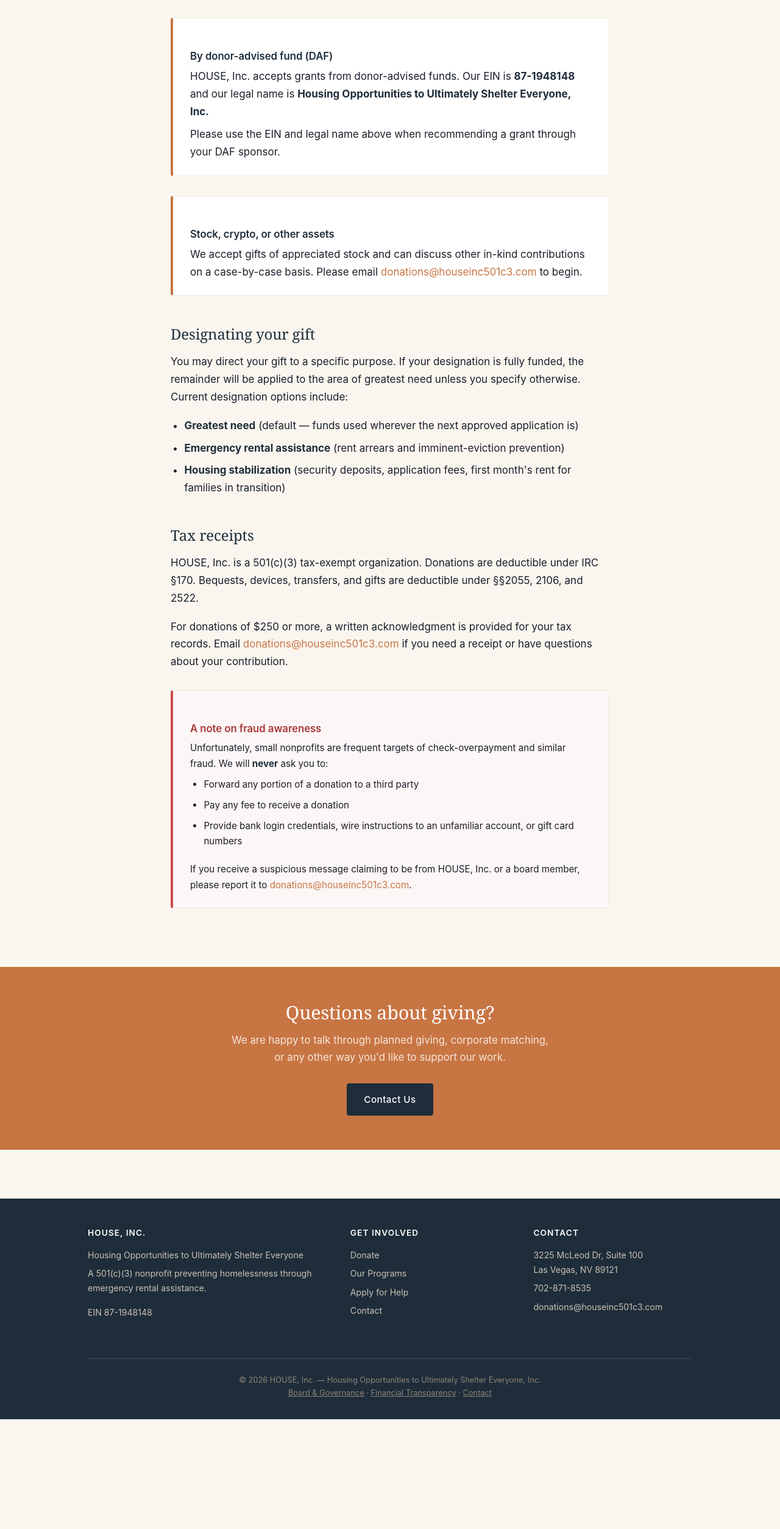
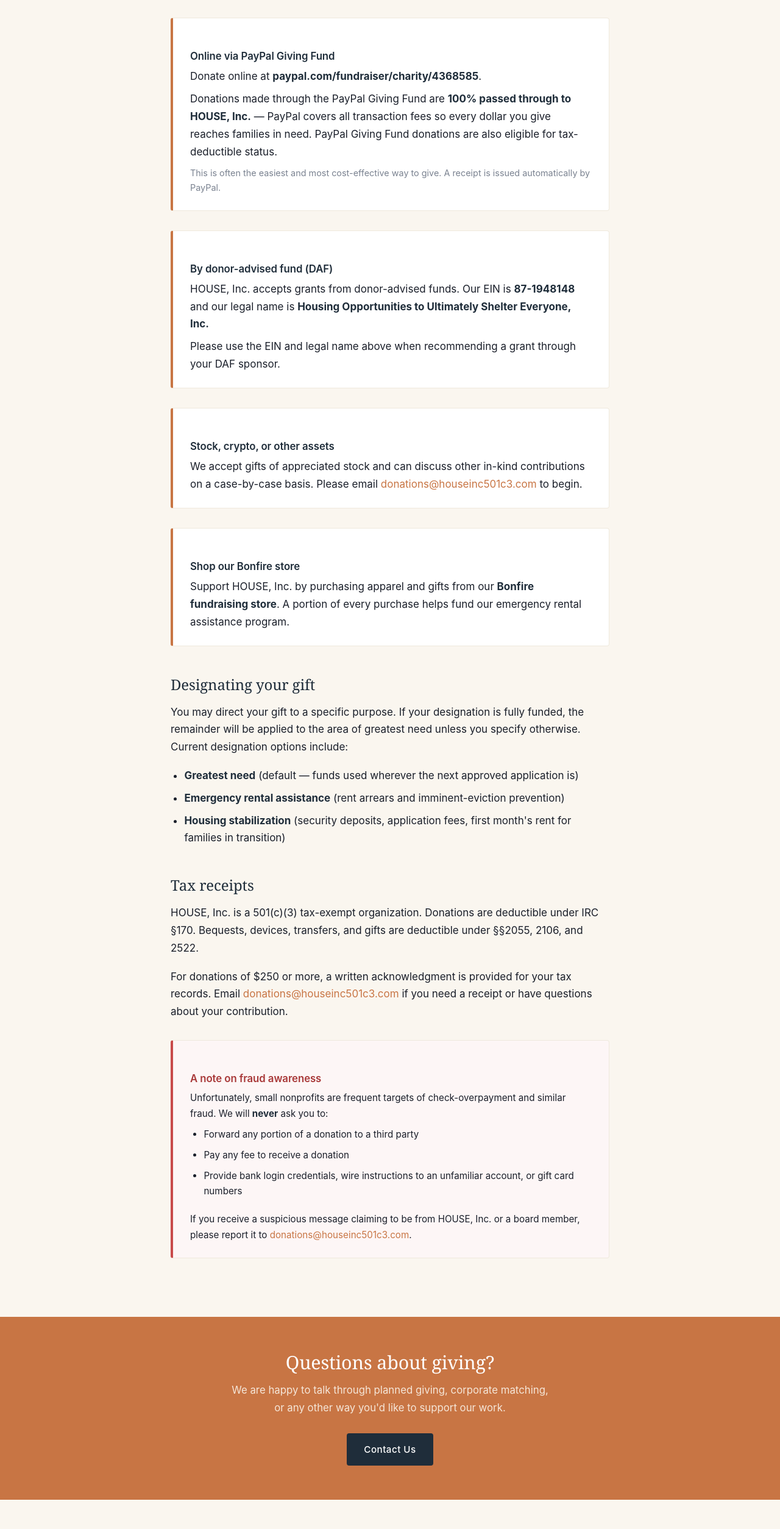
Before and after one commit to michaelbacotti/houseinc-rebuild, a plain HTML site: page donate/index.html in a window 1280 px wide. Shown: the part 1272-3780 px from the top of the page at 61% size. Before the commit the page ends 3600 px from the top, so only its background shows below. Drawn offline with Linux system fonts and the light colour scheme.

Commit message:
Add PayPal Giving Fund, Bonfire store, and 3 social profiles
Per Mike's request:
- donate/: new 'Online via PayPal Giving Fund' callout (100% pass-through,
  PayPal covers transaction fees) + new 'Shop our Bonfire store' callout
- contact/: replaced single Facebook line with full social list
  (Facebook, LinkedIn, X/Twitter)
- footer.js: added 4th 'Follow Us' column with the 3 social profiles
- style.css: footer grid now 1.5fr 1fr 1fr 1fr (4 cols desktop, 2 cols tablet,
  1 col mobile) — responsive breakpoints preserved

External links open in new tab with rel=noopener.
All 5 URLs verified to resolve before linking.

```diff
--- a/donate/index.html
+++ b/donate/index.html
@@ -52,6 +52,13 @@
     </div>
 
     <div class="callout">
+     <h3>Online via PayPal Giving Fund</h3>
+     <p>Donate online at <a href="https://www.paypal.com/fundraiser/charity/4368585" rel="noopener" target="_blank"><strong>paypal.com/fundraiser/charity/4368585</strong></a>.</p>
+     <p>Donations made through the PayPal Giving Fund are <strong>100% passed through to HOUSE, Inc.</strong> — PayPal covers all transaction fees so every dollar you give reaches families in need. PayPal Giving Fund donations are also eligible for tax-deductible status.</p>
+     <p style="font-size:0.9rem; color: var(--ink-muted); margin-top:0.5rem;">This is often the easiest and most cost-effective way to give. A receipt is issued automatically by PayPal.</p>
+    </div>
+
+    <div class="callout">
      <h3>By donor-advised fund (DAF)</h3>
      <p>HOUSE, Inc. accepts grants from donor-advised funds. Our EIN is <strong>87-1948148</strong> and our legal name is <strong>Housing Opportunities to Ultimately Shelter Everyone, Inc.</strong></p>
      <p>Please use the EIN and legal name above when recommending a grant through your DAF sponsor.</p>
@@ -60,6 +67,11 @@
     <div class="callout">
      <h3>Stock, crypto, or other assets</h3>
      <p>We accept gifts of appreciated stock and can discuss other in-kind contributions on a case-by-case basis. Please email <a href="mailto:donations@houseinc501c3.com">donations@houseinc501c3.com</a> to begin.</p>
+    </div>
+
+    <div class="callout">
+     <h3>Shop our Bonfire store</h3>
+     <p>Support HOUSE, Inc. by purchasing apparel and gifts from our <a href="https://houseinc501c3.com/store" rel="noopener" target="_blank"><strong>Bonfire fundraising store</strong></a>. A portion of every purchase helps fund our emergency rental assistance program.</p>
     </div>
 
     <h2>Designating your gift</h2>
--- a/footer.js
+++ b/footer.js
@@ -24,6 +24,14 @@
  '<p>702-871-8535</p>',
  '<p><a href="mailto:donations@houseinc501c3.com">donations@houseinc501c3.com</a></p>',
  '</div>',
+ '<div class="footer-col">',
+ '<h4>Follow Us</h4>',
+ '<ul>',
+ '<li><a href="https://www.facebook.com/HOUSE.nonprofit.501c3" rel="noopener" target="_blank">Facebook</a></li>',
+ '<li><a href="https://www.linkedin.com/company/houseinc501c3/" rel="noopener" target="_blank">LinkedIn</a></li>',
+ '<li><a href="https://x.com/HOUSEinc501c3" rel="noopener" target="_blank">X (Twitter)</a></li>',
+ '</ul>',
+ '</div>',
  '<div class="footer-bottom">',
  '© 2026 HOUSE, Inc. — Housing Opportunities to Ultimately Shelter Everyone, Inc.',
  '<br>',
--- a/style.css
+++ b/style.css
@@ -134,7 +134,7 @@
 
 #site-footer .container {
  display: grid;
- grid-template-columns: 1.5fr 1fr 1fr;
+ grid-template-columns: 1.5fr 1fr 1fr 1fr;
  gap: 2.5rem;
 }
 
@@ -624,7 +624,7 @@
 @media (max-width: 860px) {
  .pillars-grid { grid-template-columns: 1fr; }
  .stats-grid { grid-template-columns: 1fr; gap: 2.5rem; }
- #site-footer .container { grid-template-columns: 1fr; gap: 2rem; }
+ #site-footer .container { grid-template-columns: 1fr 1fr; gap: 2rem; }
 
  .nav-toggle { display: block; }
 
```
Also changed, not shown: contact/index.html (+6 -2 lines).
